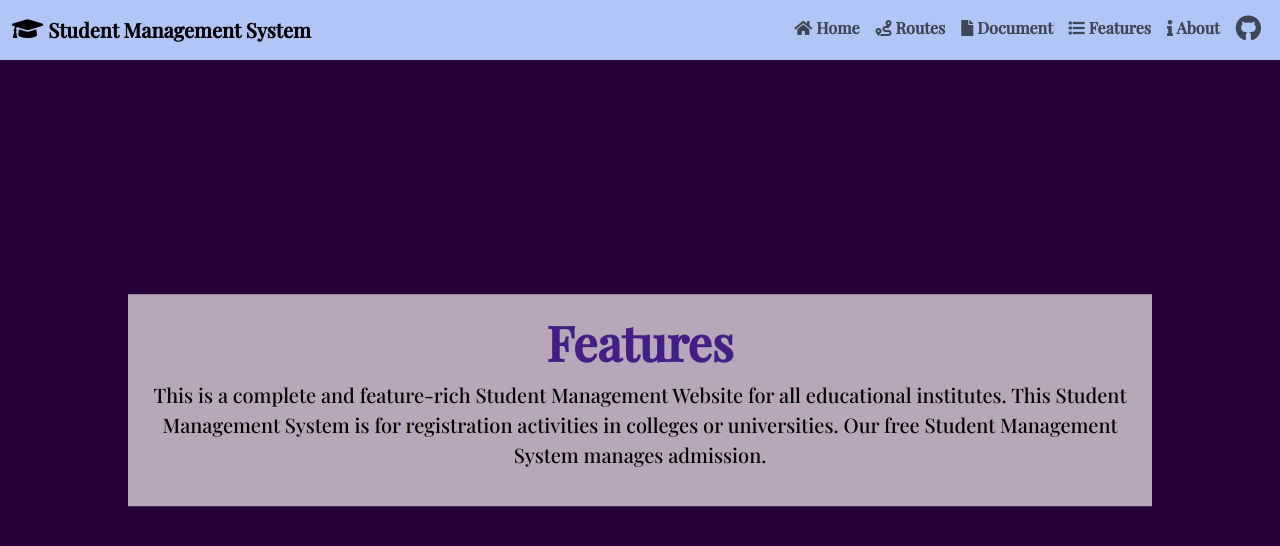
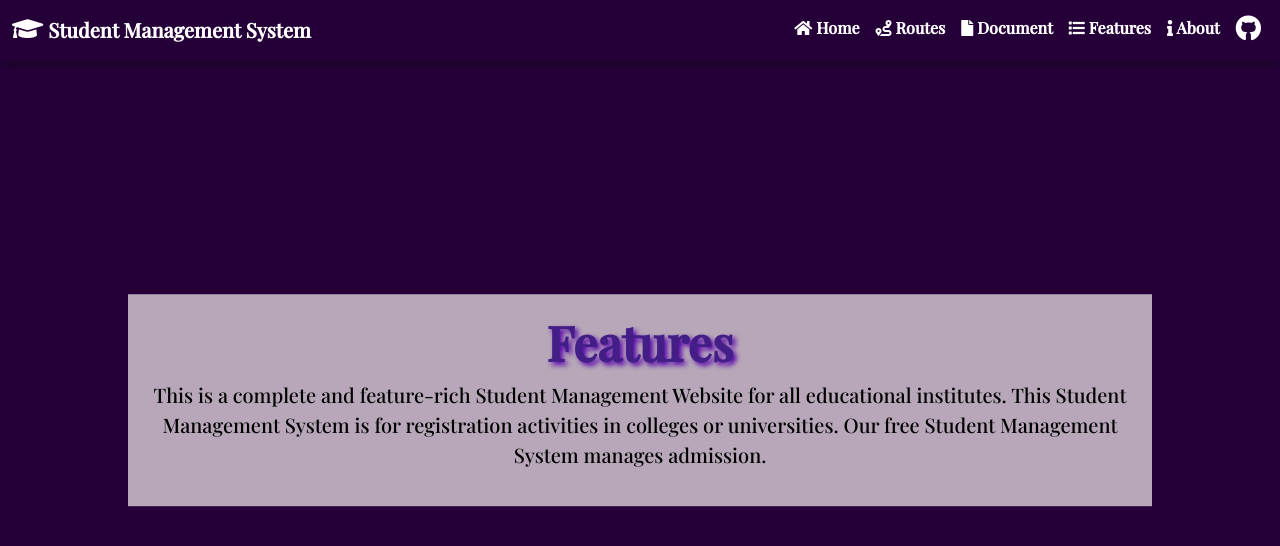
Before and after one commit to 12Sushree/stdmgmt, a React (Create React App) app in the folder client/: page /features in a window 1280 px wide. Shown: the top 546 px of the page. Built offline with nearby package versions, Linux system fonts and the light colour scheme; a web font is replaced by a local one.

Commit message:
Add Css properties

```diff
--- a/client/src/App.css
+++ b/client/src/App.css
@@ -43,23 +43,15 @@ body{
 .Home{
   min-height: 100vh;
   color: black;
-  animation: bg 20s ease infinite;
+  animation: bg 10s ease infinite;
 }
 
 @keyframes bg {
   0%   {
-    background: url(https://images.unsplash.com/photo-1522202176988-66273c2fd55f?w=500&auto=format&fit=crop&q=60&ixlib=rb-4.0.3&ixid=M3wxMjA3fDB8MHxzZWFyY2h8OHx8c3R1ZGVudCUyMGltYWdlc3xlbnwwfHwwfHx8MA%3D%3D);
-    background-size: cover;
-  }
-  25%  {
-    background: url(https://images.unsplash.com/photo-1524995997946-a1c2e315a42f?w=500&auto=format&fit=crop&q=60&ixlib=rb-4.0.3&ixid=M3wxMjA3fDB8MHxzZWFyY2h8NHx8ZWR1Y2F0aW9ufGVufDB8fDB8fHww);
+    background: url(https://images.unsplash.com/photo-1503676260728-1c00da094a0b?w=500&auto=format&fit=crop&q=60&ixlib=rb-4.0.3&ixid=M3wxMjA3fDB8MHxzZWFyY2h8M3x8ZWR1Y2F0aW9ufGVufDB8fDB8fHww);
     background-size: cover;
   }
   50%  {
-    background: url(https://images.unsplash.com/photo-1546410531-bb4caa6b424d?w=500&auto=format&fit=crop&q=60&ixlib=rb-4.0.3&ixid=M3wxMjA3fDB8MHxzZWFyY2h8MTF8fGVkdWNhdGlvbnxlbnwwfHwwfHx8MA%3D%3D);
-    background-size: cover;
-  }
-  75%  {
     background: url(https://images.unsplash.com/photo-1503676382389-4809596d5290?w=500&auto=format&fit=crop&q=60&ixlib=rb-4.0.3&ixid=M3wxMjA3fDB8MHxzZWFyY2h8MTJ8fHN0dWRlbnR8ZW58MHx8MHx8fDA%3D);
     background-size: cover;
   }
@@ -97,12 +89,14 @@ body{
   color: white;
   .heading{
     color:#b58efe;
+    text-shadow: 3px 3px 5px #5b02af;
   }
 }
 
 .heading{
   color:#421e86;
   font-weight: bold;
+  text-shadow: 3px 3px 5px #5803ad;
 }
 
 @keyframes App-logo-spin {
@@ -115,8 +109,17 @@ body{
 }
 
 .nav{
-  background-color: #b1c6f6;
+  background-color: transparent;
   font-weight: bold;
+  box-shadow: 0 10px 5px -2px rgba(11, 11, 11, 0.2);
+}
+
+.nav a{
+  color: white;
+}
+
+.menu a{
+  color: white;
 }
 
 .foot{
@@ -186,6 +189,9 @@ body{
 }
 
 .menu a:hover{
-  background-color: rgb(2, 2, 60);
-  color: rgb(246, 227, 227);
+  background-color: rgb(3, 3, 252);
 }
+
+.nav a:hover{
+  color: white;
+}
--- a/client/src/components/AddStudent.js
+++ b/client/src/components/AddStudent.js
@@ -115,7 +115,7 @@ const AddStudent = (props) => {
                   type='text'
                   placeholder='Name of the Student'
                   name='name'
-                  className='form-control'
+                  className='form-control ip'
                   value={student.name}
                   onChange={onChange}
                 />
@@ -127,7 +127,7 @@ const AddStudent = (props) => {
                   type='number'
                   placeholder='Id of the Student'
                   name='id'
-                  className='form-control'
+                  className='form-control ip'
                   value={student.id}
                   onChange={onChange}
                 />
@@ -139,7 +139,7 @@ const AddStudent = (props) => {
                   type='text'
                   placeholder='Honors of the Student'
                   name='honors'
-                  className='form-control'
+                  className='form-control ip'
                   value={student.honors}
                   onChange={onChange}
                 />
@@ -151,7 +151,7 @@ const AddStudent = (props) => {
                   type='number'
                   placeholder='Joining Year of the Student'
                   name='join_year'
-                  className='form-control'
+                  className='form-control ip'
                   value={student.join_year}
                   onChange={onChange}
                 />
@@ -163,7 +163,7 @@ const AddStudent = (props) => {
                   type='date'
                   placeholder='DOB of the Student'
                   name='dob'
-                  className='form-control'
+                  className='form-control ip'
                   value={student.dob}
                   onChange={onChange}
                 />
@@ -175,7 +175,7 @@ const AddStudent = (props) => {
                   type='number'
                   placeholder='Phone No. of the Student'
                   name='phno'
-                  className='form-control'
+                  className='form-control ip'
                   value={student.phno}
                   onChange={onChange}
                 />
--- a/client/src/components/NavBar.js
+++ b/client/src/components/NavBar.js
@@ -1,7 +1,7 @@
 import React from 'react'
 
 const NavBar = () => (
-  <nav class="navbar navbar-expand-lg navbar-light text-dark h-auto nav">
+  <nav class="navbar navbar-expand-lg h-auto nav">
     <div class="container-fluid">
       <a class="navbar-brand" href="/">
         <i class="fas fa-graduation-cap" style={{ fontSize: '25px' }} ></i> Student Management System
--- a/client/src/components/UpdateStudentInfo.js
+++ b/client/src/components/UpdateStudentInfo.js
@@ -136,7 +136,7 @@ function UpdateStudentInfo(props) {
                                 type='text'
                                 placeholder='Name of the Student'
                                 name='name'
-                                className='form-control'
+                                className='form-control ip'
                                 value={student.name}
                                 onChange={onChange}
                             />
@@ -149,7 +149,7 @@ function UpdateStudentInfo(props) {
                                 type='number'
                                 placeholder='Id of the Student'
                                 name='id'
-                                className='form-control'
+                                className='form-control ip'
                                 value={student.id}
                                 onChange={onChange}
                             />
@@ -162,7 +162,7 @@ function UpdateStudentInfo(props) {
                                 type='text'
                                 placeholder='Honors'
                                 name='honors'
-                                className='form-control'
+                                className='form-control ip'
                                 value={student.honors}
                                 onChange={onChange}
                             />
@@ -175,7 +175,7 @@ function UpdateStudentInfo(props) {
                                 type='number'
                                 placeholder='Joining Year of the Student'
                                 name='join_year'
-                                className='form-control'
+                                className='form-control ip'
                                 value={student.join_year}
                                 onChange={onChange}
                             />
@@ -188,7 +188,7 @@ function UpdateStudentInfo(props) {
                                 type='date'
                                 placeholder='Date of Birth'
                                 name='dob'
-                                className='form-control'
+                                className='form-control ip'
                                 value={student.dob}
                                 onChange={onChange}
                             />
@@ -201,7 +201,7 @@ function UpdateStudentInfo(props) {
                                 type='number'
                                 placeholder='Phone No.'
                                 name='phno'
-                                className='form-control'
+                                className='form-control ip'
                                 value={student.phno}
                                 onChange={onChange}
                             />
```
Also changed, not shown: 11 other files (tests, documents, lock files or other folders).
